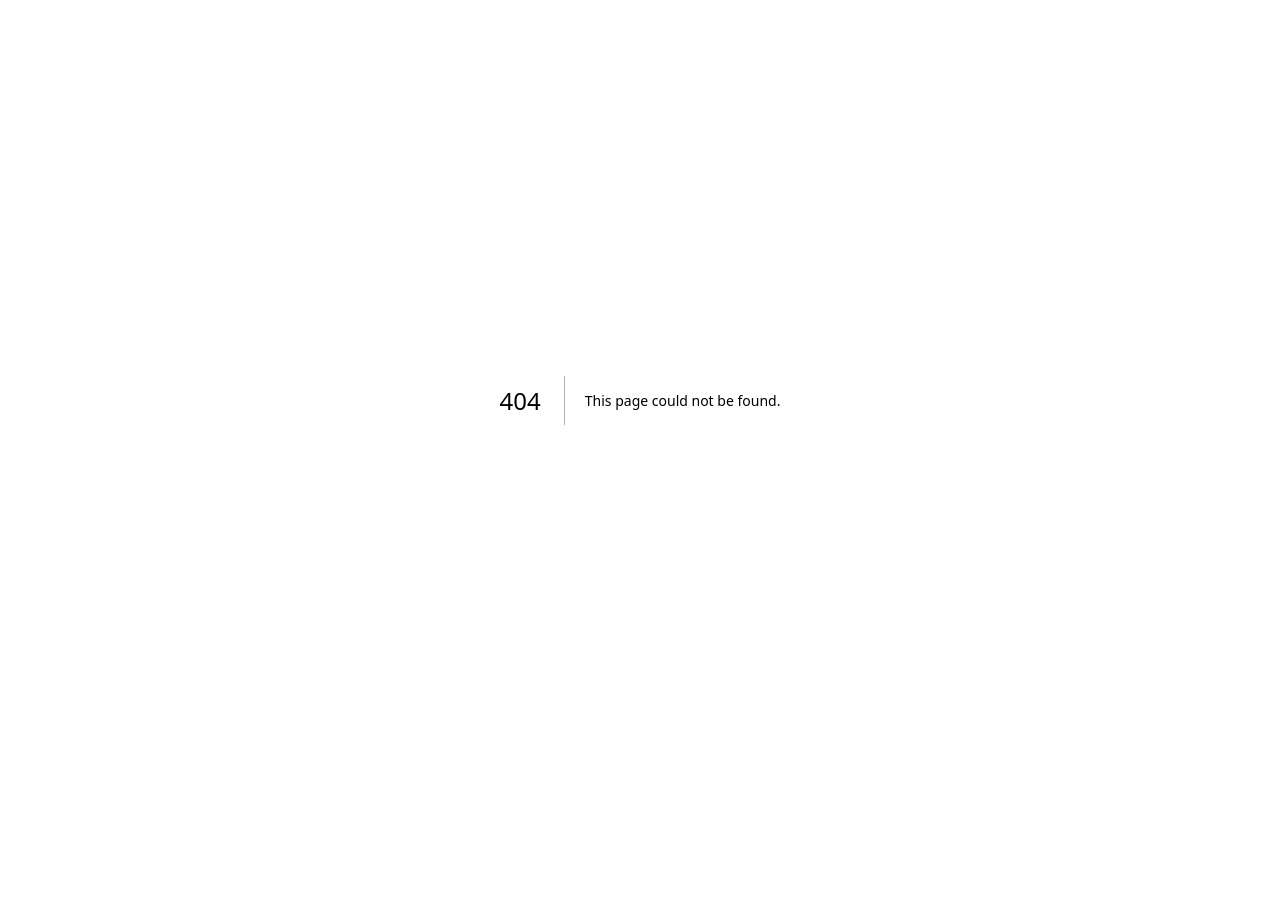
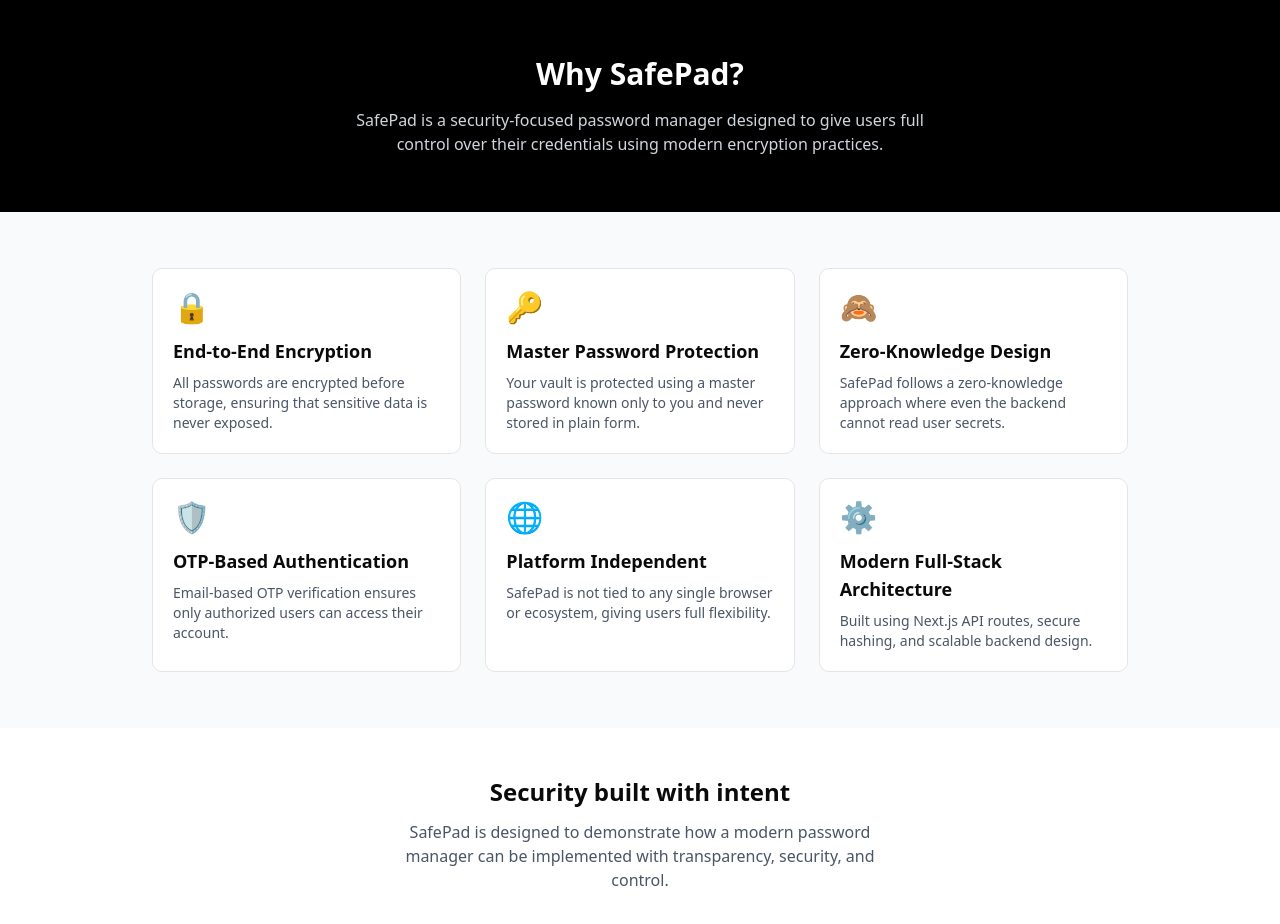
Before and after one commit to prashant-1342/SafePad, a Next.js app: page /auth/features in a window 1280 px wide. Before the commit this address had no page. Shown: the top 924 px of the page. Before the commit the page ends 800 px from the top, so only its background shows below. Built offline with nearby package versions, Linux system fonts and the light colour scheme.

Commit message:
added features page

```diff
--- /dev/null
+++ b/app/auth/features/page.tsx
@@ -0,0 +1,84 @@
+export default function FeaturesPage() {
+  return (
+    <div className="min-h-screen bg-gray-50">
+
+      <section className="py-14 bg-black text-white text-center">
+        <h1 className="text-3xl font-bold">Why SafePad?</h1>
+        <p className="mt-4 max-w-xl mx-auto text-gray-300">
+          SafePad is a security-focused password manager designed to give users
+          full control over their credentials using modern encryption practices.
+        </p>
+      </section>
+
+      <section className="max-w-5xl mx-auto py-14 px-6">
+        <div className="grid grid-cols-1 md:grid-cols-2 lg:grid-cols-3 gap-6">
+
+          <FeatureCard
+            title="End-to-End Encryption"
+            description="All passwords are encrypted before storage, ensuring that sensitive data is never exposed."
+            icon="🔒"
+          />
+
+          <FeatureCard
+            title="Master Password Protection"
+            description="Your vault is protected using a master password known only to you and never stored in plain form."
+            icon="🔑"
+          />
+
+          <FeatureCard
+            title="Zero-Knowledge Design"
+            description="SafePad follows a zero-knowledge approach where even the backend cannot read user secrets."
+            icon="🙈"
+          />
+
+          <FeatureCard
+            title="OTP-Based Authentication"
+            description="Email-based OTP verification ensures only authorized users can access their account."
+            icon="🛡️"
+          />
+
+          <FeatureCard
+            title="Platform Independent"
+            description="SafePad is not tied to any single browser or ecosystem, giving users full flexibility."
+            icon="🌐"
+          />
+
+          <FeatureCard
+            title="Modern Full-Stack Architecture"
+            description="Built using Next.js API routes, secure hashing, and scalable backend design."
+            icon="⚙️"
+          />
+
+        </div>
+      </section>
+
+
+      <section className="py-12 bg-white text-center">
+        <h2 className="text-2xl font-semibold">Security built with intent</h2>
+        <p className="mt-3 text-gray-600 max-w-lg mx-auto">
+          SafePad is designed to demonstrate how a modern password manager can be
+          implemented with transparency, security, and control.
+        </p>
+      </section>
+
+    </div>
+  );
+}
+
+function FeatureCard({
+  title,
+  description,
+  icon,
+}: {
+  title: string;
+  description: string;
+  icon: string;
+}) {
+  return (
+    <div className="bg-white border rounded-lg p-5">
+      <div className="text-3xl mb-3">{icon}</div>
+      <h3 className="text-lg font-semibold">{title}</h3>
+      <p className="mt-2 text-sm text-gray-600">{description}</p>
+    </div>
+  );
+}
--- a/app/components/Navbar.tsx
+++ b/app/components/Navbar.tsx
@@ -11,7 +11,7 @@ export default function Navbar() {
       <Link href="/" className="text-2xl font-bold tracking-wide">
         SafePad
       </Link>
-      <Link className="text-2xl" href="/features">Features</Link>
+      <Link className="text-2xl" href="/auth/features">Features</Link>
       <Link className="text-2xl" href="/contact">Contact</Link>
 </div>
       <div className="flex items-center gap-4">
```
